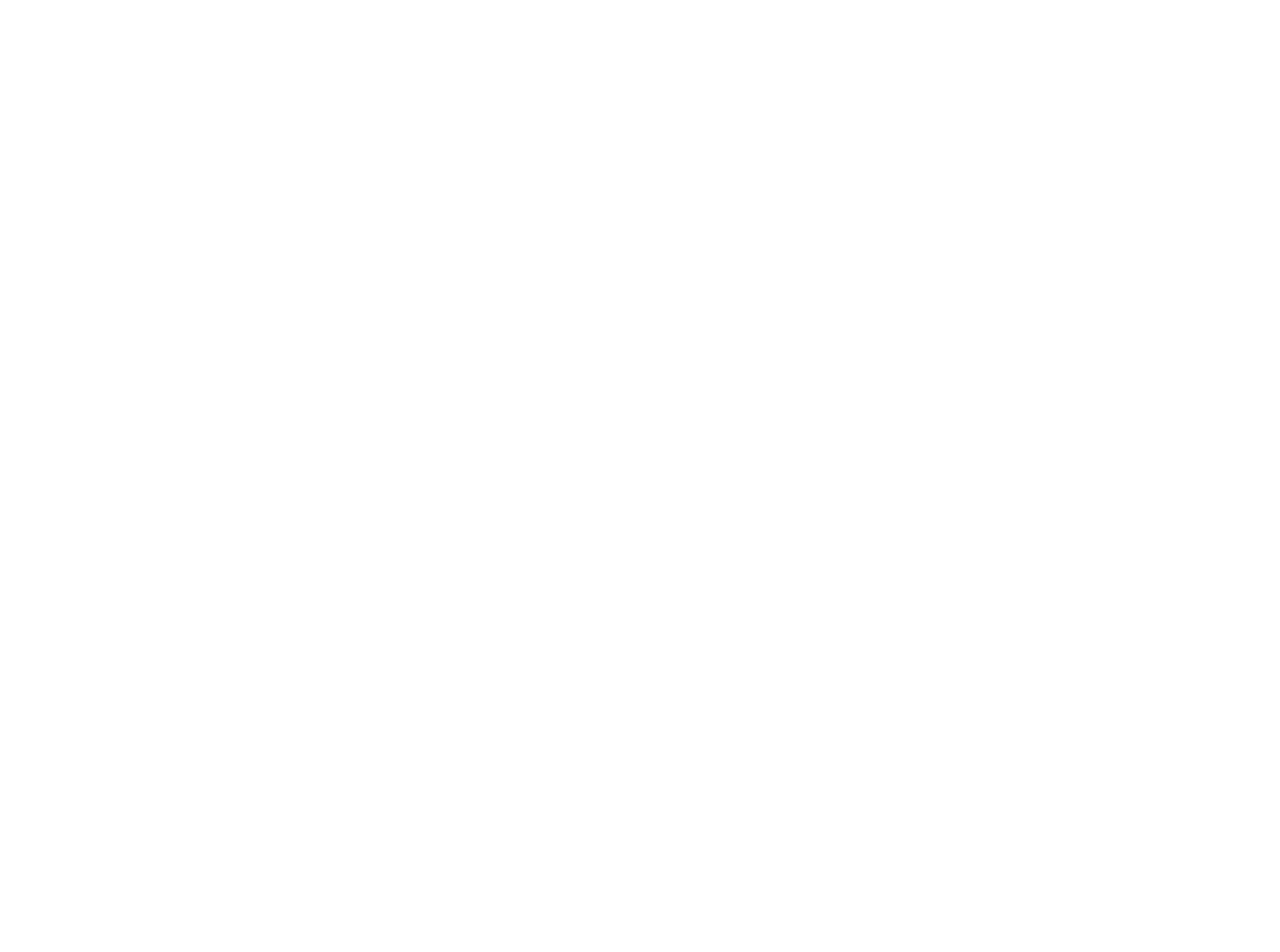
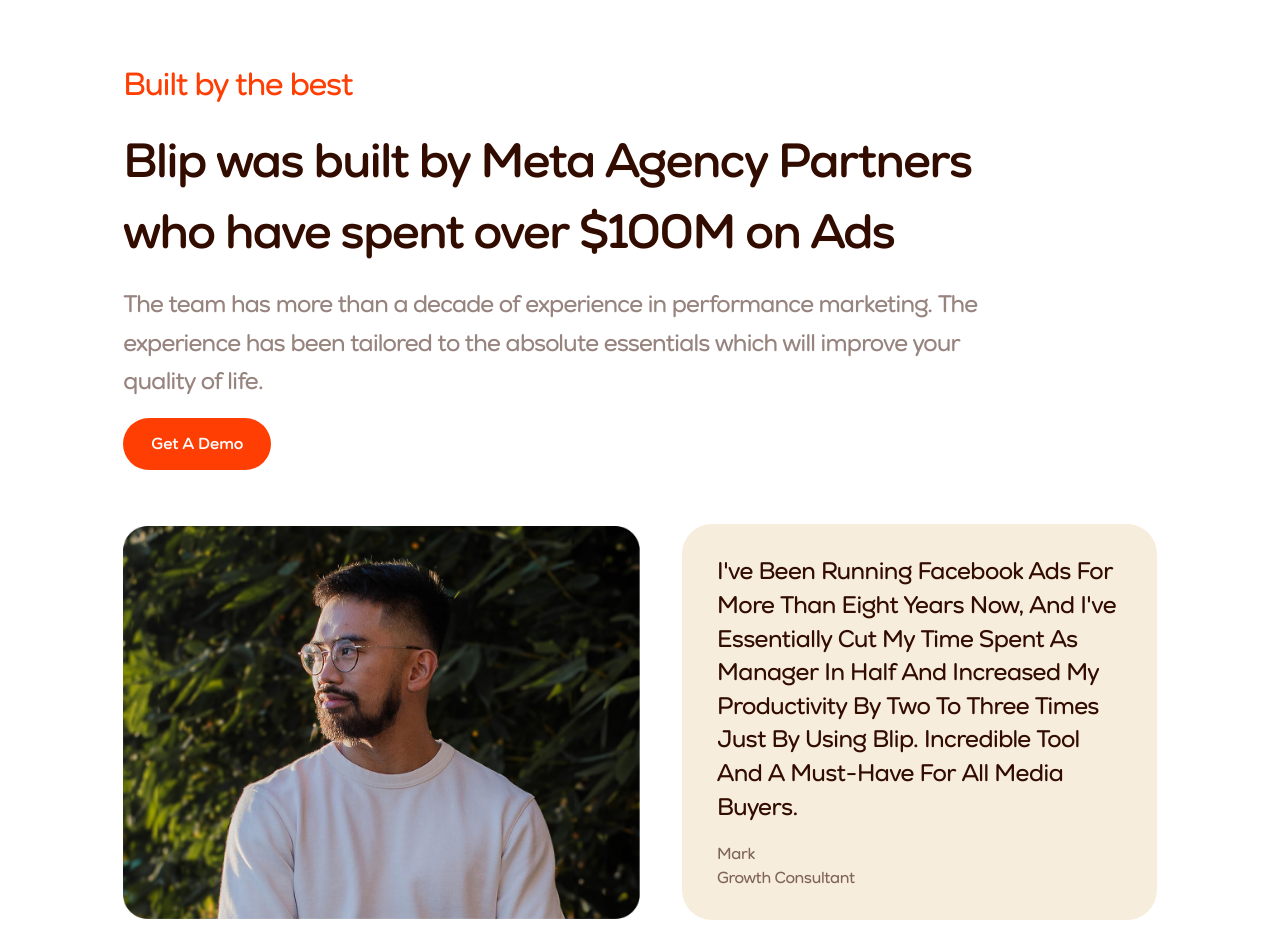
Before and after one commit to shivlahejat/blip-demo, a Next.js app: page /new in a window 1280 px wide. Shown: the part 9260-10212 px from the top of the page. Before the commit the page ends 9163 px from the top, so only its background shows below. Built offline with nearby package versions, Linux system fonts and the light colour scheme.

Commit message:
feat: meta partner section

```diff
--- /dev/null
+++ b/src/imports/NewLandingPage/ui/components/MetaPartnersSection.tsx
@@ -0,0 +1,144 @@
+"use client";
+
+import { Button } from "@/lib/Button";
+import Image from "next/image";
+import React from "react";
+import styled from "styled-components";
+
+const MetaPartnersSection = () => {
+  return (
+    <Container>
+      <ContentContainer>
+        <HeadingText>Built by the best</HeadingText>
+        <SubHeadingText>
+          Blip was built by Meta Agency Partners who have spent over $100M on
+          Ads
+        </SubHeadingText>
+        <DescriptionText>
+          The team has more than a decade of experience in performance
+          marketing. The experience has been tailored to the absolute essentials
+          which will improve your quality of life.
+        </DescriptionText>
+        <Button variant="danger" size="lg" style={{ width: "fit-content" }}>
+          Get A Demo
+        </Button>
+      </ContentContainer>
+      <ReviewContainer>
+        <ReviewImage
+          src="/images/review_image.png"
+          alt="review_image"
+          height={316}
+          width={416}
+          unoptimized
+        />
+        <ReviewCard>
+          <ReviewText>
+            I've been running Facebook ads for more than eight years now, and
+            I've essentially cut my time spent as manager in half and increased
+            my productivity by two to three times just by using Blip. Incredible
+            tool and a must-have for all media buyers.
+          </ReviewText>
+          <AuthorText>
+            Mark
+            <br />
+            Growth Consultant
+          </AuthorText>
+        </ReviewCard>
+      </ReviewContainer>
+    </Container>
+  );
+};
+
+export default MetaPartnersSection;
+
+const Container = styled.div`
+  display: flex;
+  max-width: 1033.42px;
+  flex-direction: column;
+  align-items: flex-start;
+  gap: 54px;
+`;
+
+const ContentContainer = styled.div`
+  display: flex;
+  max-width: 892.855px;
+  flex-direction: column;
+  gap: 18px;
+`;
+
+const HeadingText = styled.div`
+  color: #ff3e03;
+  font-family: NexaRound;
+  font-size: 32px;
+  font-style: normal;
+  font-weight: 600;
+  line-height: normal;
+  letter-spacing: -0.96px;
+`;
+
+const SubHeadingText = styled.div`
+  color: #330c00;
+  font-family: NexaRound;
+  font-size: 48px;
+  font-style: normal;
+  font-weight: 700;
+  line-height: normal;
+  letter-spacing: -1.44px;
+`;
+
+const DescriptionText = styled.div`
+  color: #330c00;
+  font-family: NexaRound;
+  font-size: 24px;
+  font-style: normal;
+  font-weight: 600;
+  line-height: 160%;
+  letter-spacing: -0.72px;
+  opacity: 0.5;
+`;
+
+const ReviewContainer = styled.div`
+  display: flex;
+  align-items: center;
+  gap: 42px;
+  width: 100%;
+`;
+
+const ReviewImage = styled(Image)`
+  width: 50%;
+  height: 100%;
+  object-fit: cover;
+  border-radius: 20px;
+`;
+
+const ReviewCard = styled.div`
+  display: flex;
+  padding: 30px 35px;
+  flex-direction: column;
+  gap: 19px;
+  border-radius: 30px;
+  background: #f6eddc;
+  width: 50%;
+`;
+
+const ReviewText = styled.div`
+  color: #330c00;
+  font-family: NexaRound;
+  font-size: 24px;
+  font-style: normal;
+  font-weight: 600;
+  line-height: 140%;
+  letter-spacing: -0.48px;
+  text-transform: capitalize;
+`;
+
+const AuthorText = styled.div`
+  color: #330c00;
+  font-family: NexaRound;
+  font-size: 16px;
+  font-style: normal;
+  font-weight: 600;
+  line-height: normal;
+  letter-spacing: -0.32px;
+  opacity: 0.6;
+`;
--- a/src/imports/NewLandingPage/ui/page/NewLandingPage.tsx
+++ b/src/imports/NewLandingPage/ui/page/NewLandingPage.tsx
@@ -9,6 +9,7 @@
 import React from "react";
 import styled from "styled-components";
 import ReviewSection from "@/imports/NewLandingPage/ui/components/ReviewSection";
+import MetaPartnersSection from "@/imports/NewLandingPage/ui/components/MetaPartnersSection";
 
 const NewLandingPage = () => {
   return (
@@ -20,6 +21,7 @@
       <FeaturesSection />
       <SupportSection />
       <ReviewSection />
+      <MetaPartnersSection />
     </Container>
   );
 };
```
Also changed, not shown: public/images/review_image.png (added).
